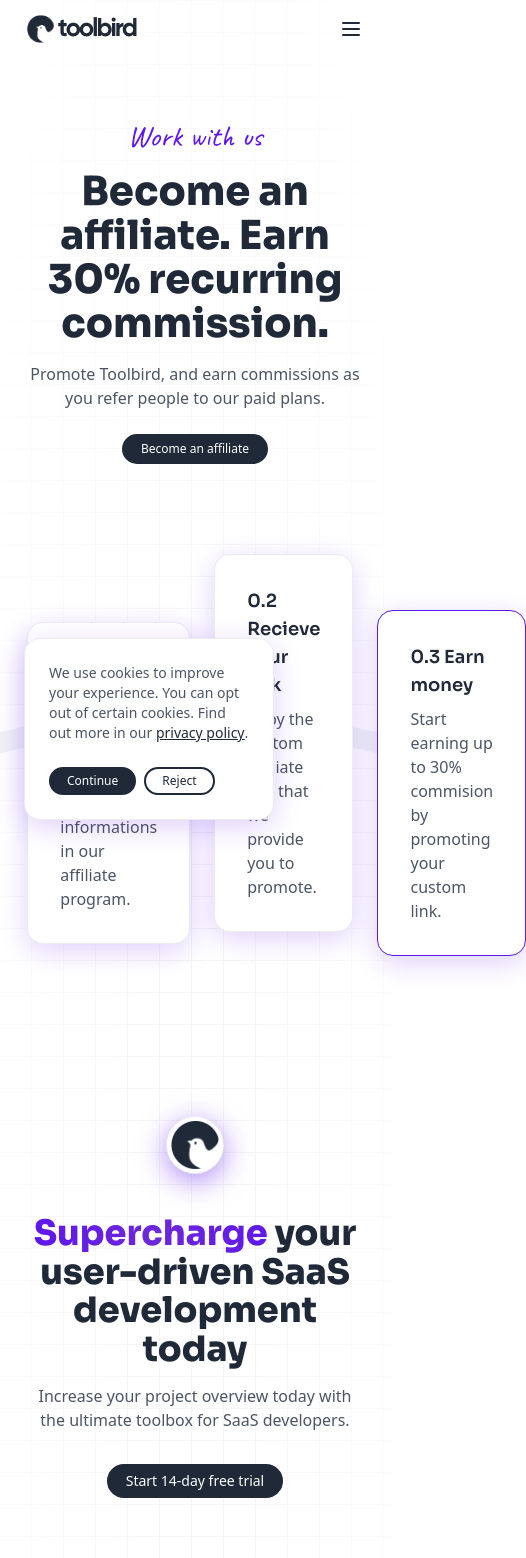
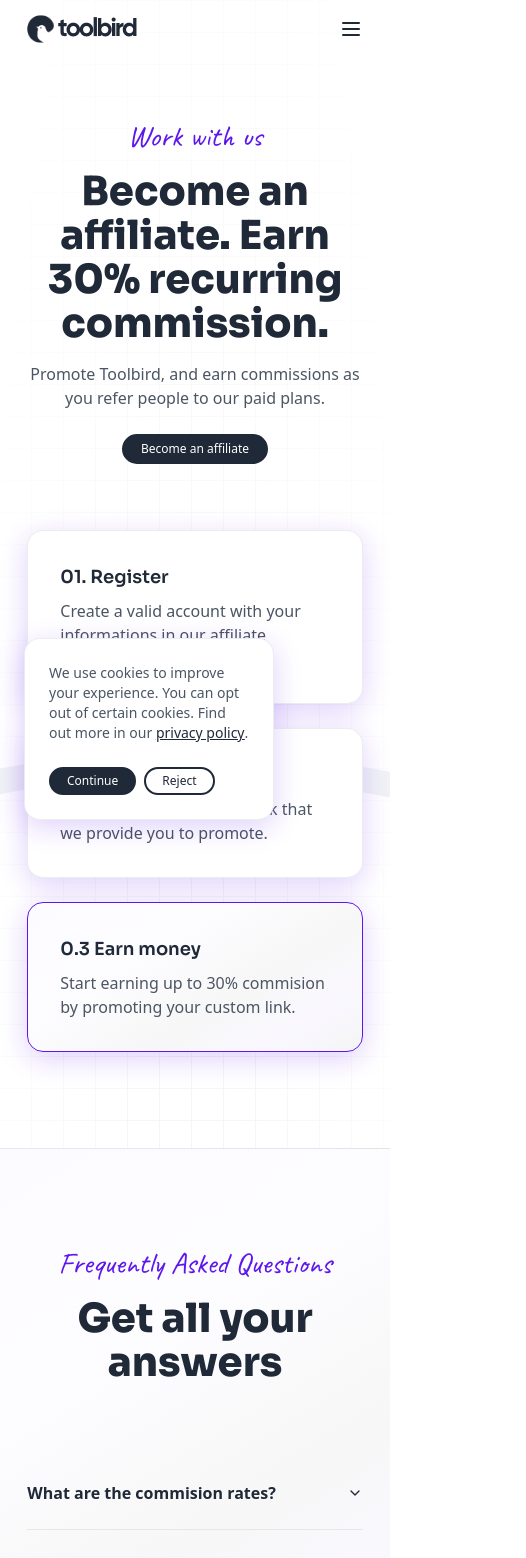
Before and after one commit to Gazella-Team/LM-Consulting, a Next.js app: page /affiliate in a window 390 px wide. Shown: the top 1558 px of the page, 526 px wide, since content can reach past the window. Built offline with nearby package versions, Linux system fonts and the light colour scheme; what @ebay/nice-modal-react, @toolbird/web would draw is missing.

Commit message:
affiliate

```diff
--- /dev/null
+++ b/src/components/FAQ/AffiliateFAQ.tsx
@@ -0,0 +1,16 @@
+import FAQ from '.'
+
+const questions = [
+	{
+		question: 'What are the commision rates?',
+		answer: "We do not enforce hard caps on monthly limits for tracking website events. If you exceed your monthly limit, we will continue to monitor your website's events without interruption. Our team will then contact you to discuss upgrading your plan to better suit your tracking needs.",
+	},
+	{
+		question: 'Is there a limit on how much i can make as a Toolbird Affiliate?',
+		answer: 'Yes, we do offer a free plan. Our free plan allows you to track up to 2,500 page views per month. If you need to track more events, you can upgrade to one of our paid plans.',
+	},
+]
+
+export default function AffiliateFAQ() {
+	return <FAQ questions={questions} />
+}
--- a/src/components/affiliate/process.tsx
+++ b/src/components/affiliate/process.tsx
@@ -1,16 +1,16 @@
 export default function AffiliateProcess() {
     return (
         <section className="bg-[url(/bgs/affiliate-process.svg)] bg-center bg-cover min-h-[300px]">
-            <div className="w-[86%] max-w-6xl mx-auto flex items-center gap-6">
-                <div className="bg-white mt-20 flex flex-1 rounded-2xl flex-col gap-2 text-gray-800 border border-gray-600/10 shadow-clean shadow-main/20 p-8">
+            <div className="w-[86%] max-w-6xl mx-auto flex flex-col md:flex-row items-center gap-6">
+                <div className="bg-white  w-full md:mt-20 flex flex-1 rounded-2xl flex-col gap-2 text-gray-800 border border-gray-600/10 shadow-clean shadow-main/20 p-8">
                     <h2 className="font-semibold text-lg">01. Register</h2>
                     <p className="text-gray-600 font-normal paragraph">Create a valid account with your informations in our affiliate program.</p>
                 </div>
-                <div className="bg-white flex flex-1 rounded-2xl flex-col gap-2 text-gray-800 border border-gray-600/10 shadow-clean shadow-main/20 p-8">
+                <div className="bg-white flex flex-1 rounded-2xl w-full flex-col gap-2 text-gray-800 border border-gray-600/10 shadow-clean shadow-main/20 p-8">
                     <h2 className="font-semibold text-lg">0.2 Recieve your link</h2>
                     <p className="text-gray-600 font-normal paragraph">Copy the custom affiliate link that we provide you to promote.</p>
                 </div>
-                <div className="bg-white mt-20 flex flex-1 rounded-2xl flex-col gap-2 text-gray-800 border border-main shadow-clean shadow-main/20 p-8">
+                <div style={{ background: 'linear-gradient(329deg, rgba(244,244,244,1) 0%, rgba(250,248,255,1) 17%, rgba(247,247,247,1) 37%, rgba(253,252,255,1) 67%, rgba(252,251,255,1) 94%)', }} className="md:mt-20 flex  w-full flex-1 rounded-2xl flex-col gap-2 text-gray-800 border border-main shadow-clean shadow-main/20 p-8">
                     <h2 className="font-semibold text-lg">0.3 Earn money</h2>
                     <p className="text-gray-600 font-normal paragraph">Start earning up to 30% commision by promoting your custom link.</p>
                 </div>
--- a/src/pages/affiliate.tsx
+++ b/src/pages/affiliate.tsx
@@ -1,7 +1,10 @@
+import AffiliateFAQ from '@/components/FAQ/AffiliateFAQ'
+import PricingFAQ from '@/components/FAQ/PricingFAQ'
 import Layout from '@/components/Layout'
 import Meta from '@/components/Layout/Meta'
 import PageIntro from '@/components/PageIntro'
 import AffiliateProcess from '@/components/affiliate/process'
+import BlurSection from '@/components/blur-section'
 import Goals from '@/components/goals'
 import Stats from '@/components/stats'
 import Link from 'next/link'
@@ -29,6 +32,13 @@
 				paragraph="Promote Toolbird, and earn commissions as you refer people to our paid plans."
 			/>
 			<AffiliateProcess />
+			<BlurSection
+					bottomMargin={true}
+					heading="Get all your answers"
+					hook="Frequently Asked Questions"
+				>
+					<AffiliateFAQ/>
+			</BlurSection>
 		</Layout>
 	)
 }
```
